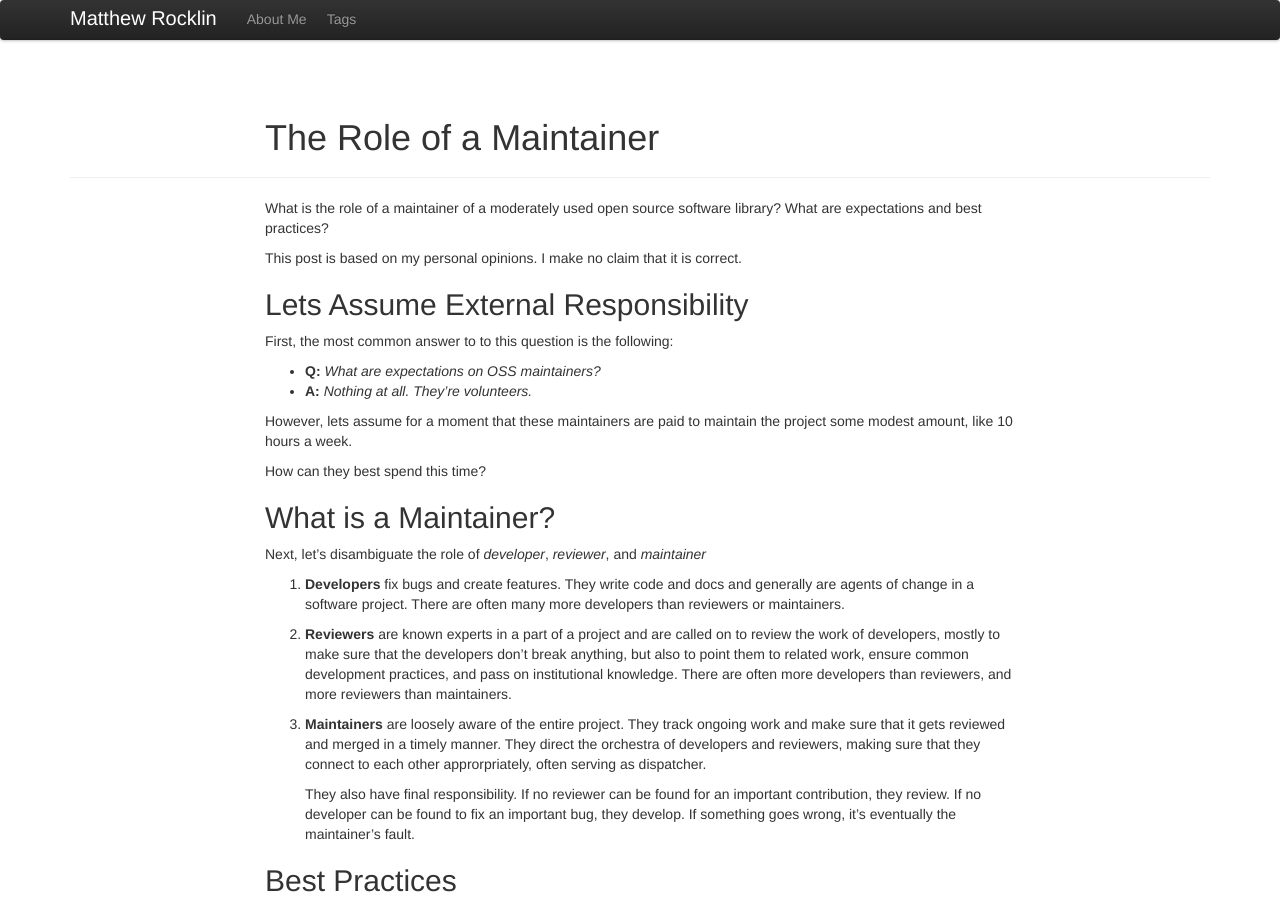
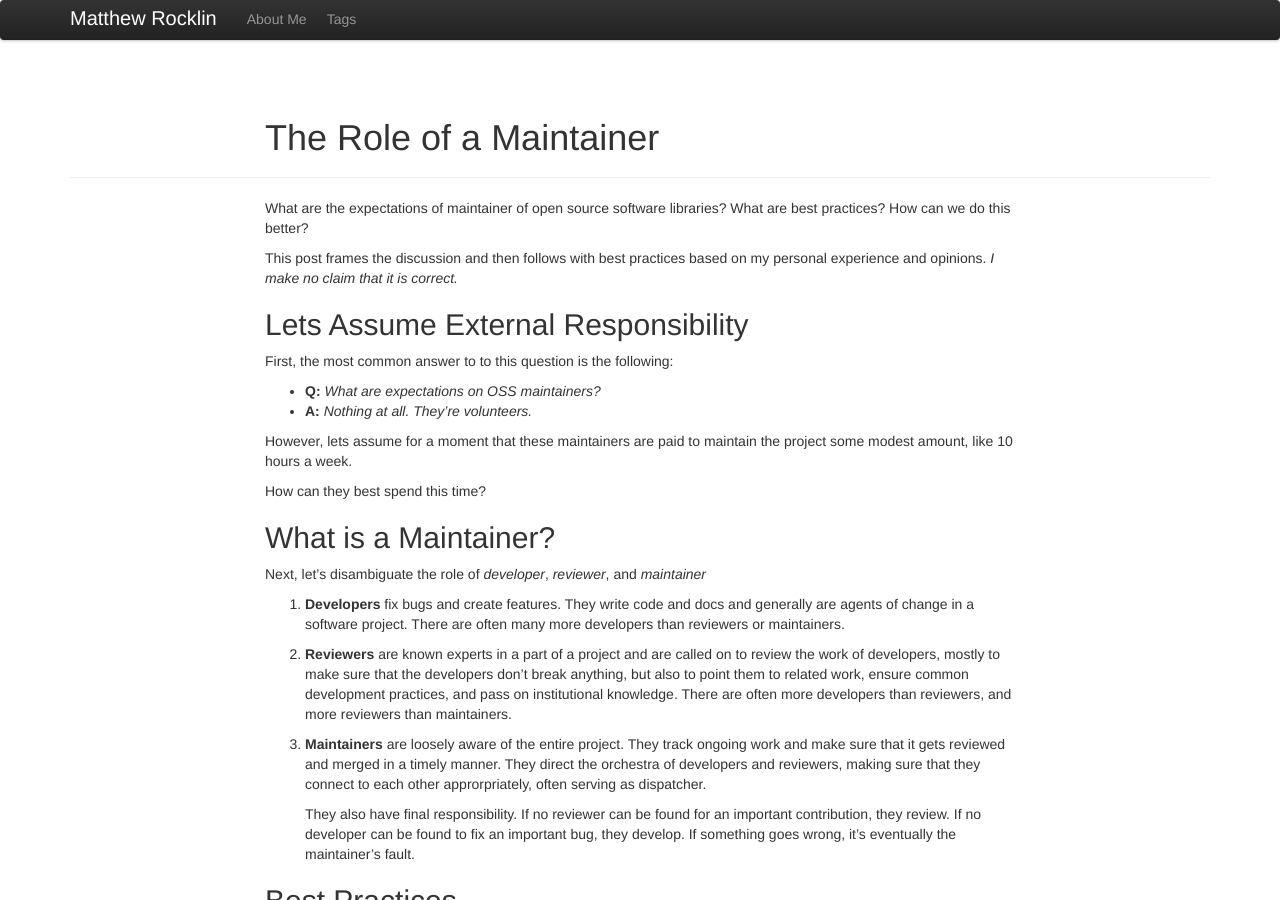
Before and after one commit to besyskymnbk/blog, a Jekyll site: the page built from _posts/work/2019-05-18-maintainer.md, in a window 1280 px wide and 900 px high. Built offline with Jekyll 4.4.1, drawn with Linux system fonts in a browser that asks for light colours; comment, search, counter and statistics services are not loaded.

Commit message:
minor edits to intro

```diff
--- a/_posts/work/2019-05-18-maintainer.md
+++ b/_posts/work/2019-05-18-maintainer.md
@@ -7,10 +7,10 @@ theme: twitter
 ---
 {% include JB/setup %}
 
-What is the role of a maintainer of a moderately used open source software
-library?  What are expectations and best practices?
+What are the expectations of maintainer of open source software libraries?
+What are best practices?  How can we do this better?
 
-This post is based on my personal opinions.  I make no claim that it is correct.
+This post frames the discussion and then follows with best practices based on my personal experience and opinions.  *I make no claim that it is correct.*
 
 
 ## Lets Assume External Responsibility
```
